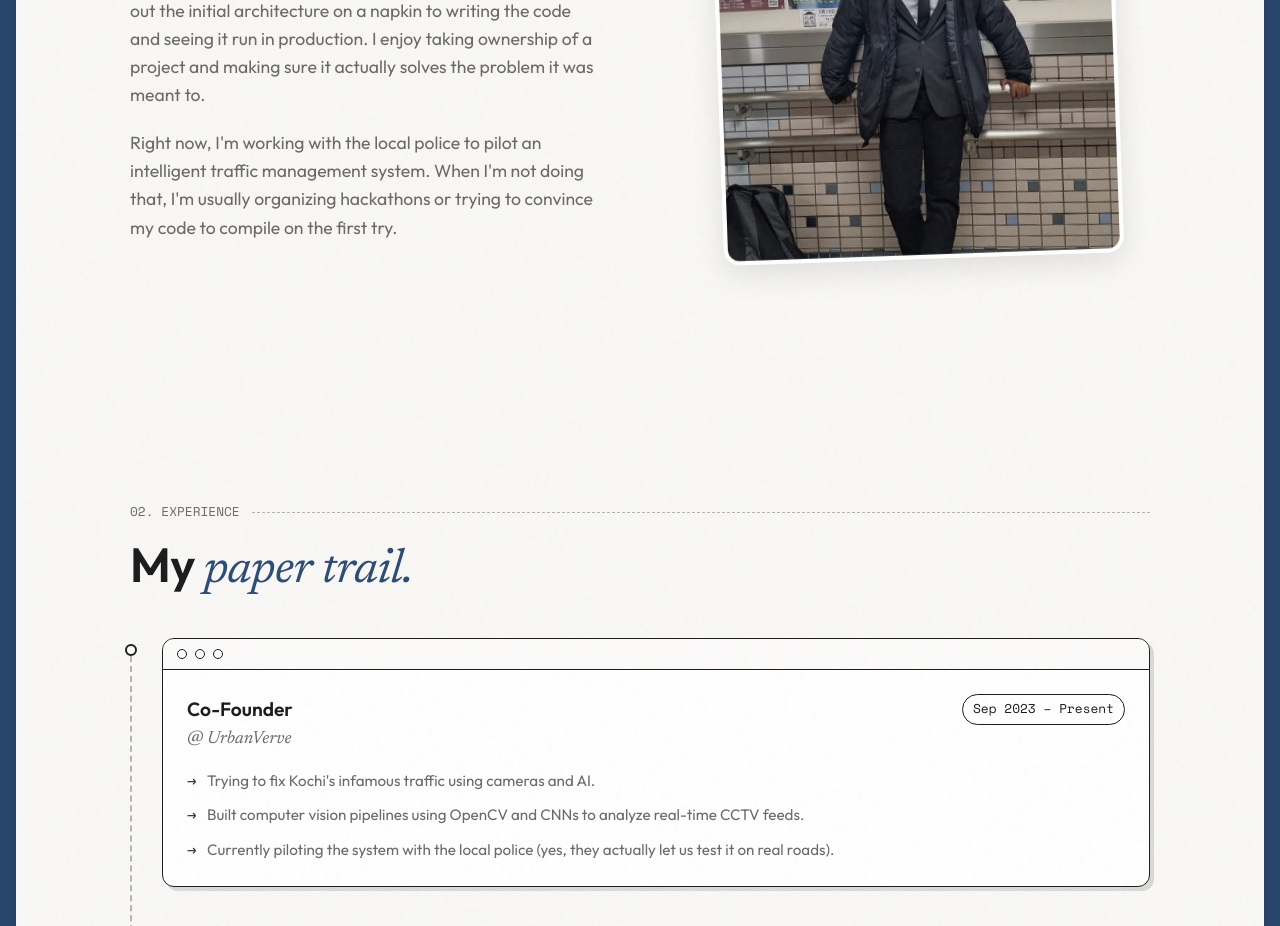
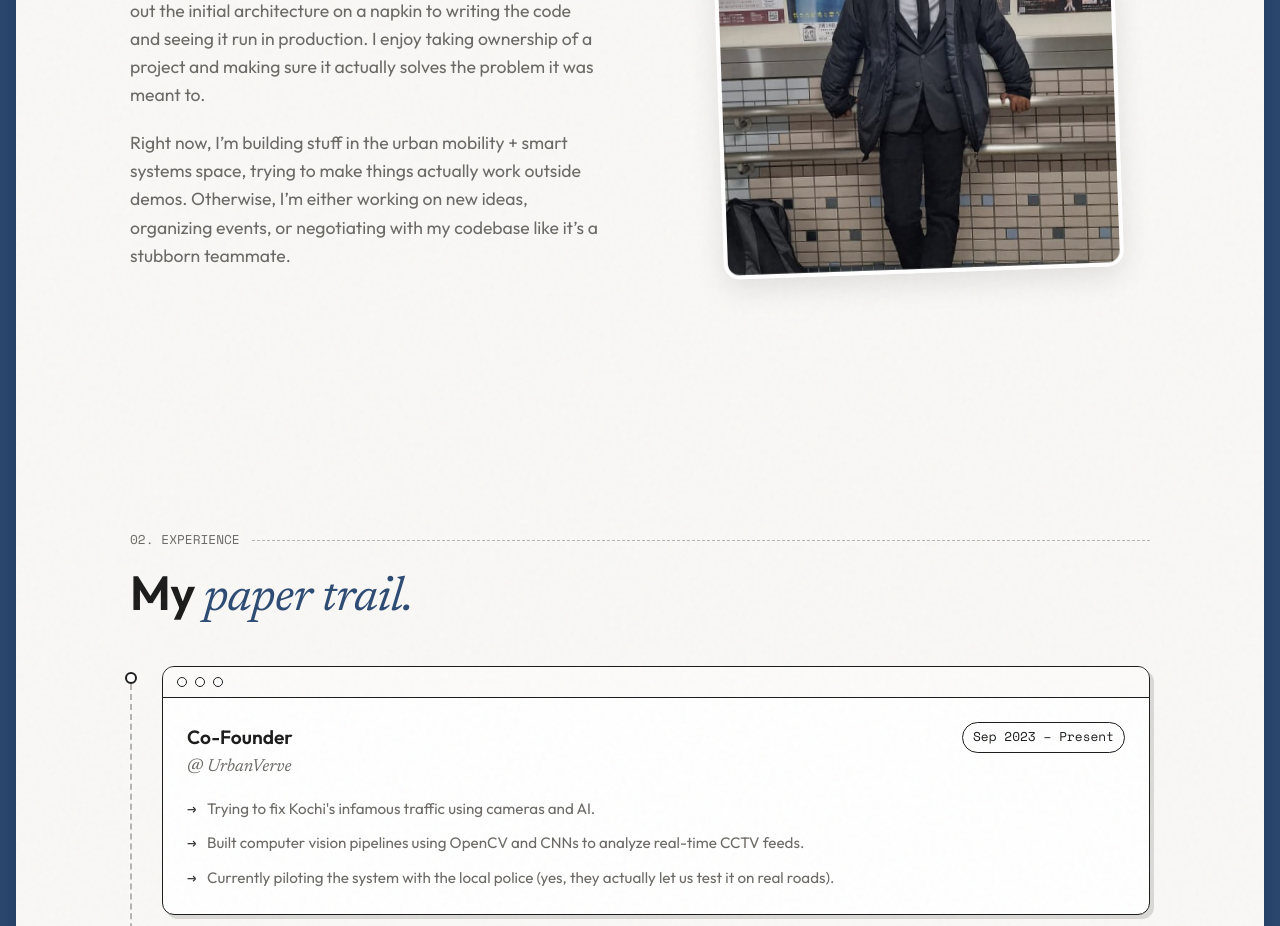
Before and after one commit to X3PH1RE/portfolio, a React (Vite) app in the folder portfolio/: page / in a window 1280 px wide. Shown: the part 1180-2106 px from the top of the page. Built offline with nearby package versions, Linux system fonts and the light colour scheme; a web font is replaced by a local one.

Commit message:
updated about

```diff
--- a/portfolio/src/components/About.tsx
+++ b/portfolio/src/components/About.tsx
@@ -34,7 +34,7 @@ export default function About() {
             I like the entire process of shipping software—from sketching out the initial architecture on a napkin to writing the code and seeing it run in production. I enjoy taking ownership of a project and making sure it actually solves the problem it was meant to.
           </p>
           <p className="reveal reveal-delay-3">
-            Right now, I'm working with the local police to pilot an intelligent traffic management system. When I'm not doing that, I'm usually organizing hackathons or trying to convince my code to compile on the first try.
+          Right now, I’m building stuff in the urban mobility + smart systems space, trying to make things actually work outside demos. Otherwise, I’m either working on new ideas, organizing events, or negotiating with my codebase like it’s a stubborn teammate.
           </p>
         </div>
 
```
